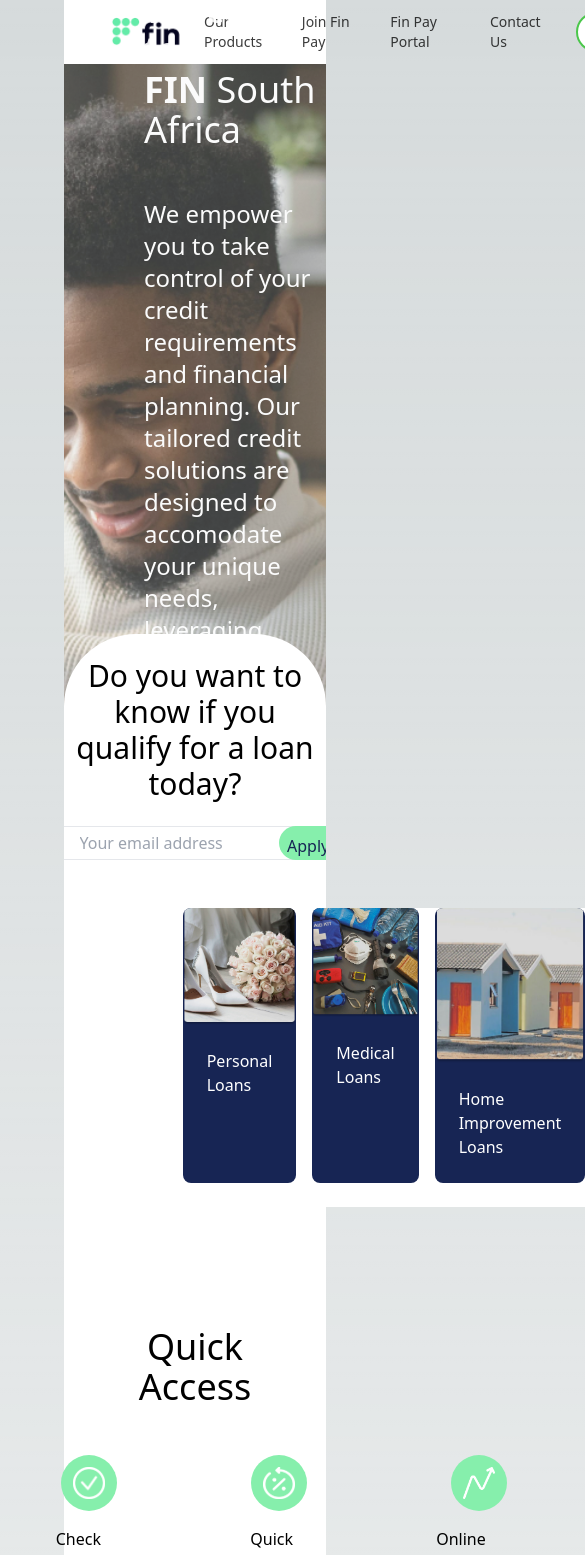
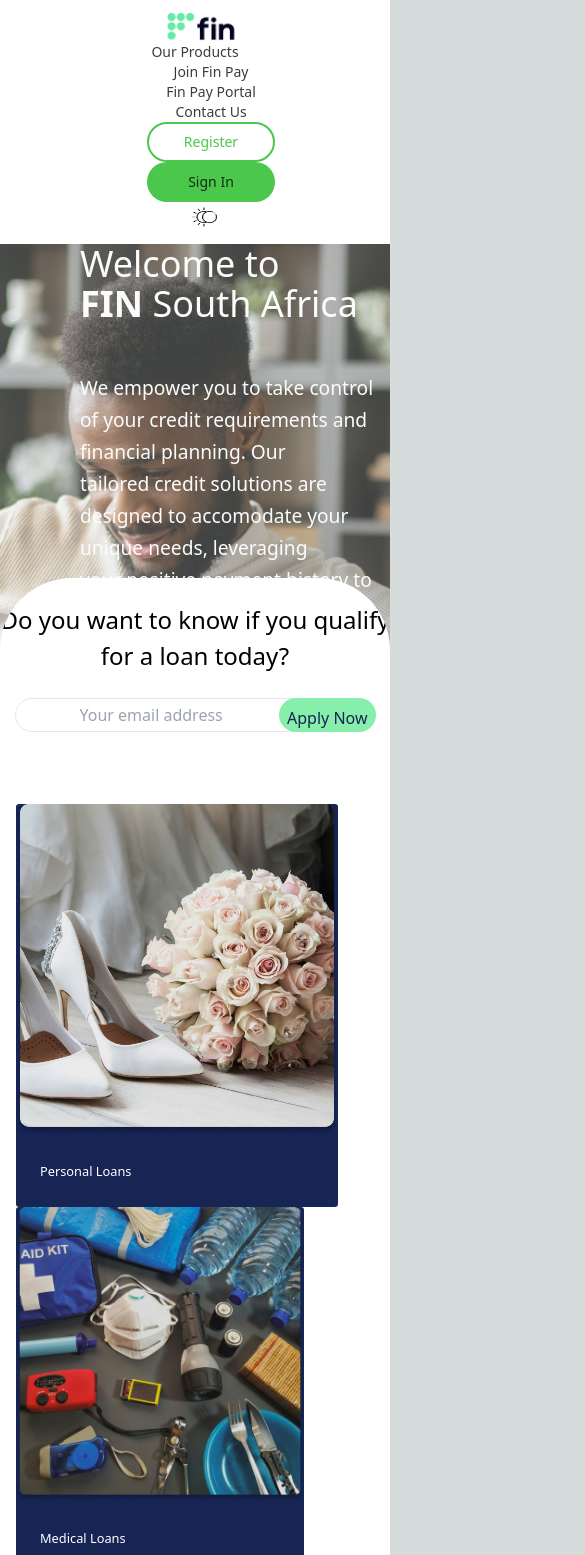
Before and after one commit to IanKKoech/online-za, a Next.js app: page /welcome in a window 390 px wide. Shown: the top 1555 px of the page, 585 px wide, since content can reach past the window. Built offline with nearby package versions, Linux system fonts and the light colour scheme.

Commit message:
CSS rules for mobile responsiveness

```diff
--- a/src/pages/welcome/index.tsx
+++ b/src/pages/welcome/index.tsx
@@ -19,7 +19,7 @@ import ozow from "../../../public/assets/FIN Welcome Page Assets/LOGOS/Asset 16@
 
 const WelcomePage = () => {
   return (
-    <div className="ml-16 mr-16">
+    <div>
       <div className="font-poppins p-0">
         <Header />
         <div
--- a/src/styles/globals.css
+++ b/src/styles/globals.css
@@ -35,3 +35,114 @@ body {
 .placeholder-left::placeholder {
   text-align: left;
 }
+
+/* Example CSS media queries */
+@media screen and (max-width: 768px) {
+  /* Styles for screens up to 768px wide (iPad Air size) */
+  .bg-cover {
+    background-size: cover;
+  }
+
+  .h-screen {
+    height: auto; /* Adjust height as needed */
+  }
+
+  .flex {
+    flex-direction: row; /* Keep elements in a row */
+  }
+
+  .pl-80,
+  .pr-80 {
+    padding-left: 2rem; /* Adjust padding as needed */
+    padding-right: 2rem; /* Adjust padding as needed */
+  }
+
+  .pl-36 {
+    padding-left: 1rem; /* Adjust padding as needed */
+  }
+
+  .w-96 {
+    width: auto; /* Auto width on larger screens */
+  }
+
+  /* Adjust sizes for specific elements */
+  .rounded-lg {
+    border-radius: 0.5rem; /* Adjust border radius as needed */
+  }
+
+  .block {
+    max-width: 18rem; /* Adjust maximum width as needed */
+  }
+
+  .text-base {
+    font-size: 1rem; /* Adjust font size as needed */
+  }
+
+  /* Reset text sizes */
+  .text-3xl, .text-2xl {
+    font-size: initial; /* Reset font sizes */
+  }
+
+  /* Reset image sizes */
+  img {
+    max-width: initial; /* Reset image max-width */
+    height: initial; /* Reset image height */
+  }
+}
+
+@media screen and (max-width: 480px) {
+  /* Styles for screens up to 480px wide (Mobile size) */
+  .bg-cover {
+    background-size: cover;
+  }
+
+  .h-screen {
+    height: auto; /* Adjust height as needed */
+  }
+
+  .flex {
+    flex-direction: column; /* Stack elements vertically */
+  }
+
+  .pl-80,
+  .pr-80 {
+    padding-left: 1rem; /* Adjust padding as needed */
+    padding-right: 1rem; /* Adjust padding as needed */
+  }
+
+  .pl-36 {
+    padding-left: 0.5rem; /* Adjust padding as needed */
+  }
+
+  .w-96 {
+    width: 100%; /* Full width on smaller screens */
+  }
+
+  /* Adjust sizes for specific elements */
+  .rounded-lg {
+    border-radius: 0.2rem; /* Adjust border radius as needed */
+  }
+
+  .block {
+    max-width: 90%; /* Adjust maximum width as needed */
+  }
+
+  .text-base {
+    font-size: 0.8rem; /* Adjust font size as needed */
+  }
+
+  /* Reduce text sizes */
+  .text-3xl {
+    font-size: 1.5rem; /* Adjust font size for heading */
+  }
+
+  .text-2xl {
+    font-size: 1.2rem; /* Adjust font size for paragraph */
+  }
+
+  /* Reduce image sizes */
+  img {
+    max-width: 100%; /* Ensure images don't exceed container width */
+    height: auto; /* Maintain aspect ratio */
+  }
+}
```
